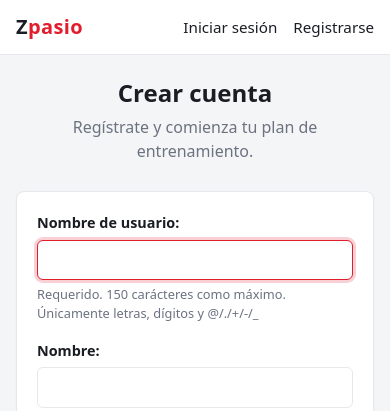
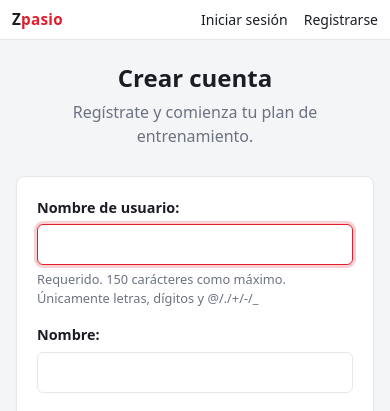
Before and after one commit to BrandonSilvestreMachaca/zpasio-knn, a Django app: page /registro/ in a window 390 px wide. Shown: the top 411 px of the page. Run offline with Django 5.2, Linux system fonts and the light colour scheme.

Commit message:
Corregir alineación de cabecera pública

```diff
--- a/static/css/styles.css
+++ b/static/css/styles.css
@@ -106,15 +106,16 @@ a:hover {
 }
 
 .skip-link {
-    position: absolute;
+    position: fixed;
     left: var(--space-4);
     top: -3rem;
-    z-index: 100;
+    z-index: 1000;
     padding: var(--space-2) var(--space-4);
     background: var(--color-accent);
     color: #fff;
     border-radius: var(--radius-sm);
     font-weight: var(--weight-medium);
+    white-space: nowrap;
 }
 
 .skip-link:focus {
@@ -343,6 +344,8 @@ a:hover {
     margin: 0 auto;
     padding: 0.75rem var(--space-4);
     display: flex;
+    flex-direction: row;
+    flex-wrap: nowrap;
     align-items: center;
     justify-content: space-between;
     gap: var(--space-4);
@@ -350,6 +353,8 @@ a:hover {
 
 .auth-nav {
     display: flex;
+    flex-direction: row;
+    flex-wrap: nowrap;
     align-items: center;
     gap: var(--space-4);
 }
@@ -1027,6 +1032,18 @@ a:hover {
     .nav-user {
         max-width: 8rem;
     }
+
+    .auth-header-inner {
+        padding: 0.5rem var(--space-3);
+    }
+
+    .auth-header .brand {
+        font-size: var(--text-md);
+    }
+
+    .auth-nav a {
+        font-size: var(--text-sm);
+    }
 }
 
 @media (max-width: 360px) {
```
